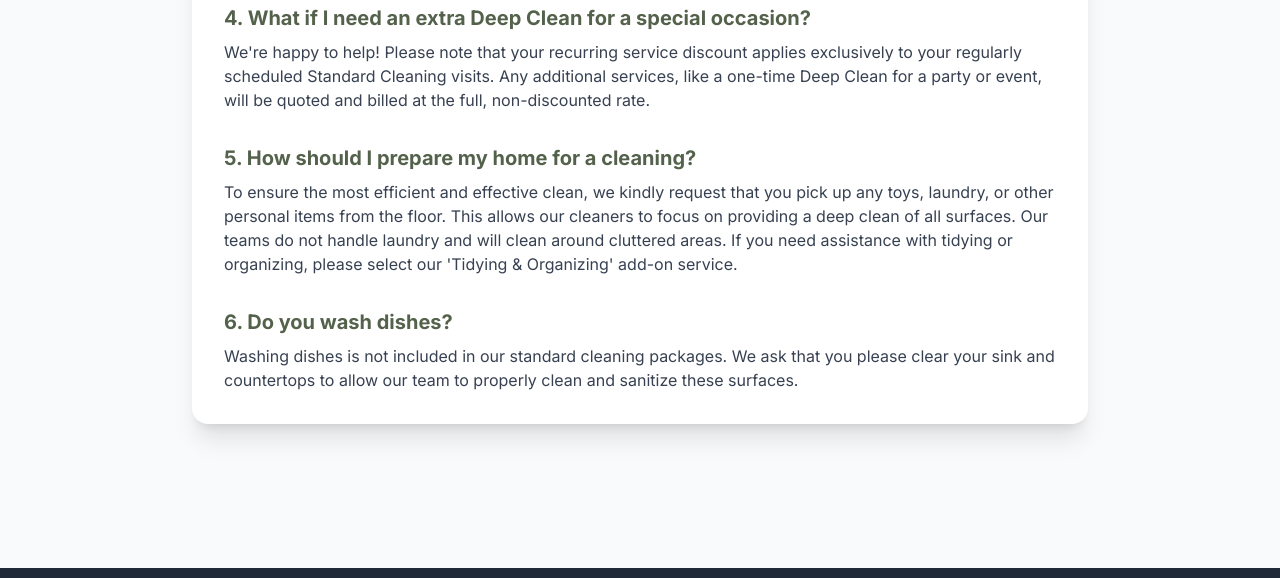
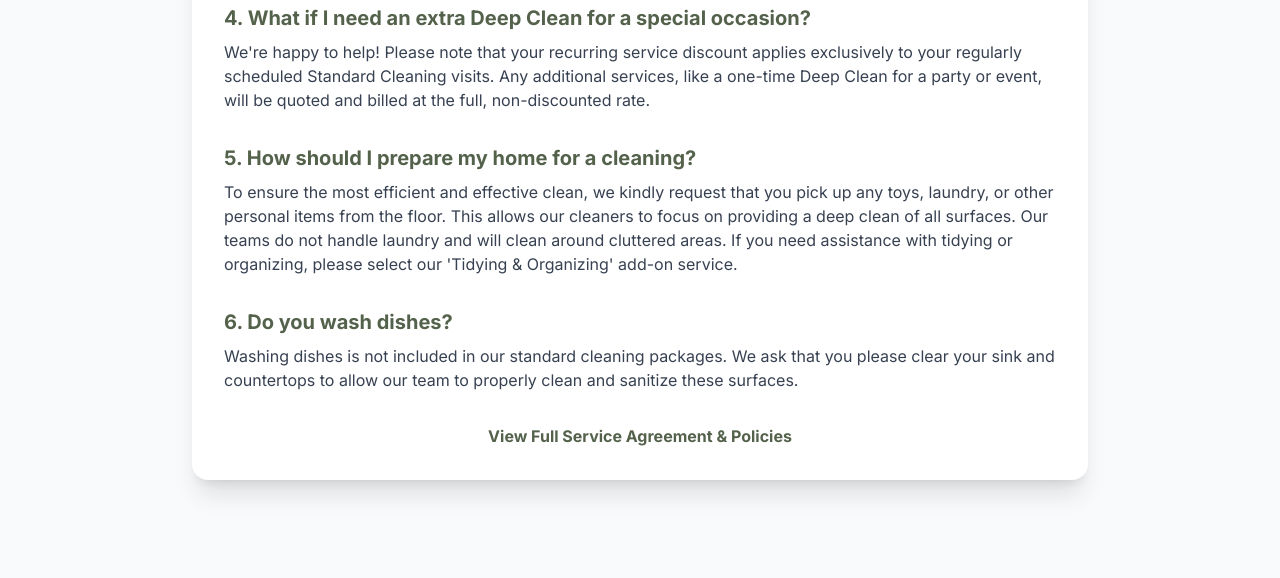
Before and after one commit to ImNotOssy/everclean-website, a website: page index.html in a window 1280 px wide. Shown: the part 3670-4248 px from the top of the page. Drawn offline with nearby package versions, Linux system fonts and the light colour scheme; some packages are replaced by stand-ins of ours.

Commit message:
Update index.html

```diff
--- a/index.html
+++ b/index.html
@@ -354,6 +354,9 @@
                     <h3 class="text-xl font-bold brand-text" data-translate="policy_q6">6. Do you wash dishes?</h3>
                     <p class="mt-2 text-gray-700" data-translate="policy_a6">Washing dishes is not included in our standard cleaning packages. We ask that you please clear your sink and countertops to allow our team to properly clean and sanitize these surfaces.</p>
                 </div>
+                <div class="text-center mt-4">
+                    <a href="policies.html" data-translate="full_policy_link" class="font-bold brand-text hover:underline">View Full Service Agreement & Policies</a>
+                </div>
             </div>
         </section>
 
@@ -463,6 +466,8 @@
                     policy_a5: "To ensure the most efficient and effective clean, we kindly request that you pick up any toys, laundry, or other personal items from the floor. This allows our cleaners to focus on providing a deep clean of all surfaces. Our teams do not handle laundry and will clean around cluttered areas. If you need assistance with tidying or organizing, please select our 'Tidying & Organizing' add-on service.",
                     policy_q6: "6. Do you wash dishes?",
                     policy_a6: "Washing dishes is not included in our standard cleaning packages. We ask that you please clear your sink and countertops to allow our team to properly clean and sanitize these surfaces.",
+                    full_policy_link: "View Full Service Agreement & Policies",
+
                     get_estimate_headline: "Get Your Instant Estimate",
                     step1_headline: "Step 1: Choose Your Cleaning Type",
                     step1_desc: "What level of cleaning do you need?",
@@ -565,6 +570,8 @@
                     policy_a5: "Para asegurar la limpieza más eficiente, le pedimos amablemente que recoja juguetes, ropa u otros artículos personales del suelo. Esto permite a nuestros limpiadores enfocarse en una limpieza profunda de todas las superficies. Nuestros equipos no manejan ropa y limpiarán alrededor de las áreas desordenadas. Si necesita ayuda para ordenar, por favor seleccione nuestro servicio adicional de 'Ordenar y Organizar'.",
                     policy_q6: "6. ¿Lavan los platos?",
                     policy_a6: "El lavado de platos no está incluido en nuestros paquetes de limpieza estándar. Le pedimos que despeje su fregadero y encimeras para permitir que nuestro equipo limpie y desinfecte adecuadamente estas superficies.",
+                    full_policy_link: "Ver Acuerdo de Servicio y Políticas Completas",
+
                     get_estimate_headline: "Obtenga su Estimación Instantánea",
                     step1_headline: "Paso 1: Elija su Tipo de Limpieza",
                     step1_desc: "¿Qué nivel de limpieza necesita?",
```
